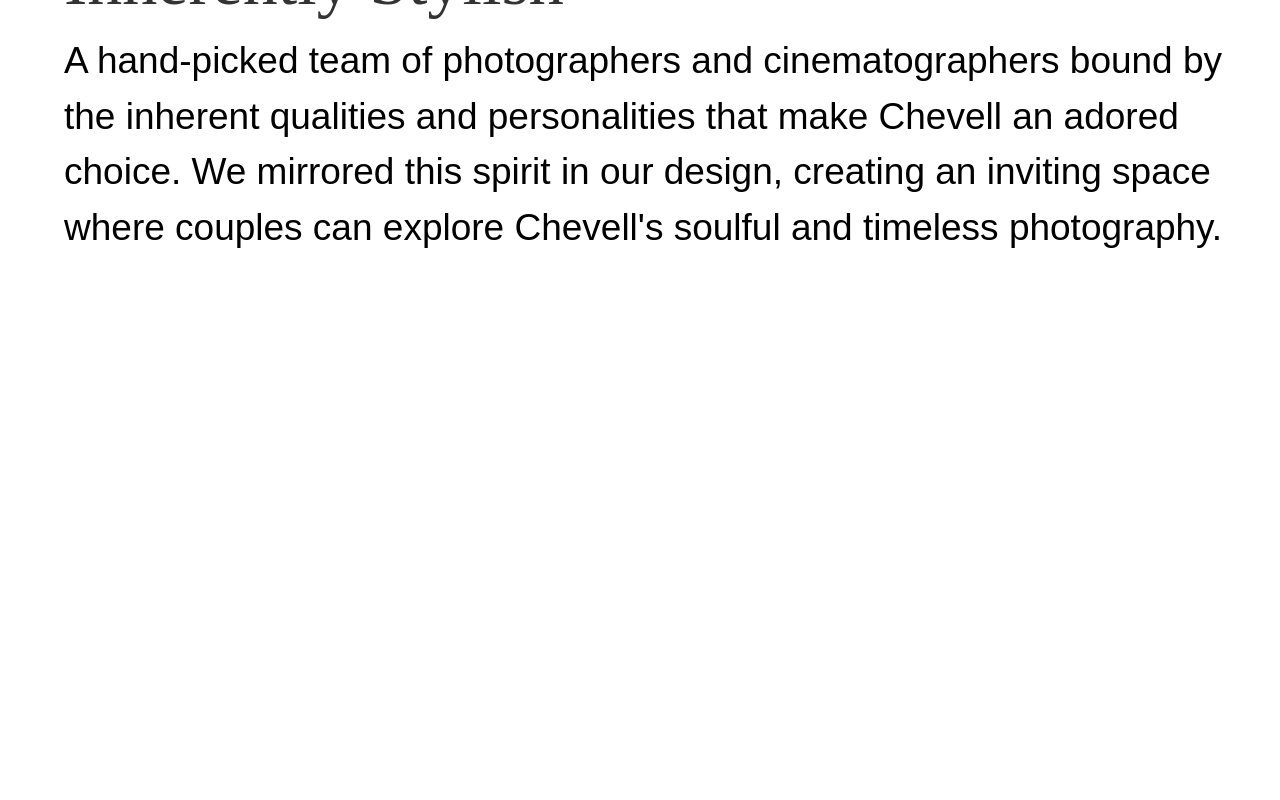
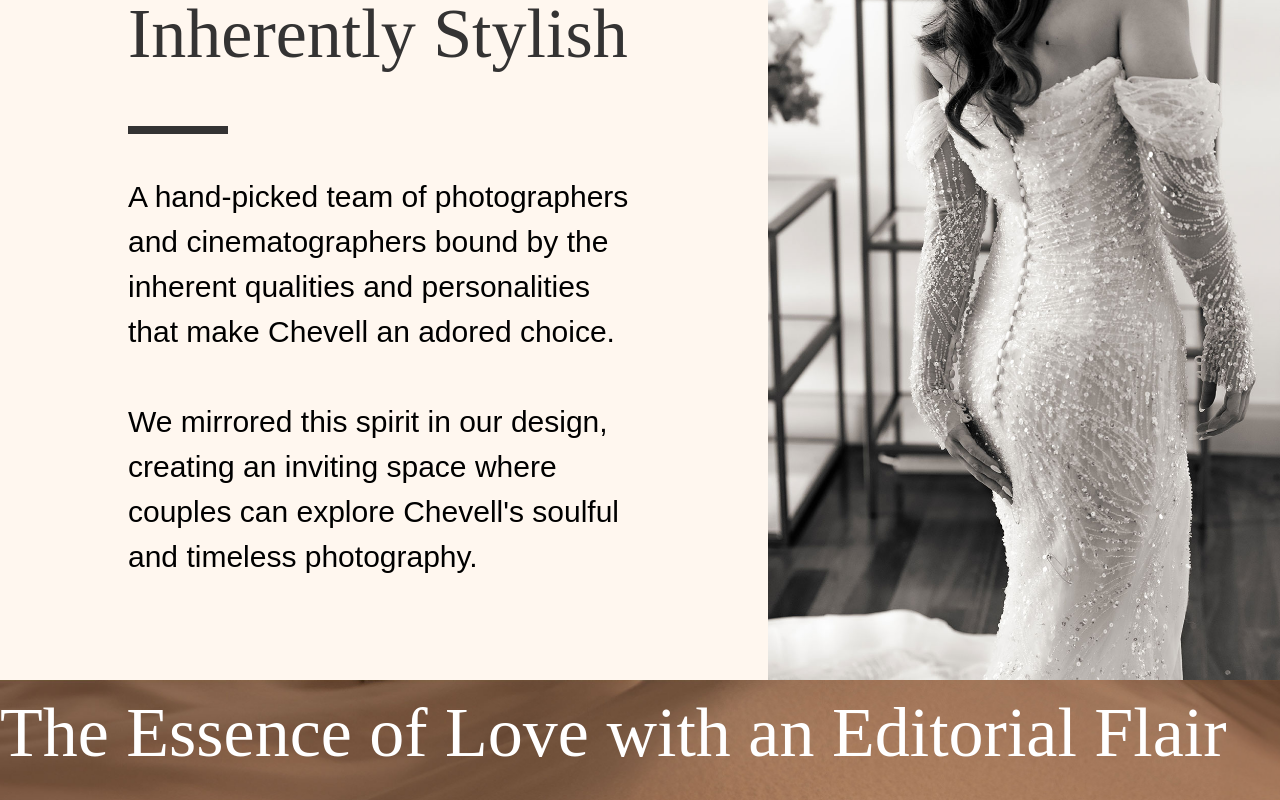
Before and after one commit to tjsoho/sohohouse, a React (Create React App) app: page /chevell in a window 1280 px wide. Shown: the part 920-1720 px from the top of the page. Before the commit the page ends 1600 px from the top, so only its background shows below. Built offline with nearby package versions, Linux system fonts and the light colour scheme.

Commit message:
feat: :rocket:

```diff
--- a/src/components/Pages/Chevell/Chevell.tsx
+++ b/src/components/Pages/Chevell/Chevell.tsx
@@ -1,12 +1,13 @@
-import React from "react";
 import ChevellHeader from "./components/ChevellHeader";
 import InherentlyStylish from "./components/InherentlyStylish";
+import EssenceOfLove from "./components/EssenceOfLove";
 
 const Chevell = () => {
   return (
     <div>
       <ChevellHeader />
       <InherentlyStylish />
+      <EssenceOfLove />
     </div>
   );
 };
--- /dev/null
+++ b/src/components/Pages/Chevell/components/EssenceOfLove.tsx
@@ -0,0 +1,19 @@
+import ChevellImage3 from "../assets/images/chevell3.jpg";
+import ChevellText from "./core/ChevellText";
+
+const EssenceOfLove = () => {
+  return (
+    <div
+      className="h-[100vh] bg-cover lg:bg-cover"
+      style={{
+        backgroundImage: `url(${ChevellImage3})`,
+      }}
+    >
+      <ChevellText type="h2" color={"white"}>
+        The Essence of Love with an Editorial Flair
+      </ChevellText>
+    </div>
+  );
+};
+
+export default EssenceOfLove;
--- a/src/components/Pages/Chevell/components/InherentlyStylish.tsx
+++ b/src/components/Pages/Chevell/components/InherentlyStylish.tsx
@@ -1,20 +1,37 @@
 import { ChevellColors } from "../constants/ChevellColors";
 import ChevellText from "./core/ChevellText";
+import ChevellImage2 from "../assets/images/chevell2.jpg";
 
 const InherentlyStylish = () => {
   return (
-    <div className={`bg-[${ChevellColors.CREAM_WHITE}] h-[100vh]`}>
-      <div className="ml-[5%] pt-12">
-        <ChevellText type={"h2"} color={ChevellColors.SOFT_BLACK}>
+    <div
+      style={{ backgroundColor: ChevellColors.CREAM_WHITE, height: "100vh" }}
+      className="flex sm:flex-row flex-col items-center"
+    >
+      <div className="flex-1 p-[10%]">
+        <ChevellText type="h2" color={ChevellColors.SOFT_BLACK}>
           Inherently Stylish
         </ChevellText>
-        <ChevellText type={"sub1"} color={ChevellColors.SOFT_BLACK}>
+        <div
+          className="w-[100px] h-[8px] my-10"
+          style={{
+            backgroundColor: ChevellColors.SOFT_BLACK,
+          }}
+        ></div>
+        <ChevellText type="sub1" color={ChevellColors.SOFT_BLACK}>
           A hand-picked team of photographers and cinematographers bound by the
           inherent qualities and personalities that make Chevell an adored
-          choice. We mirrored this spirit in our design, creating an inviting
-          space where couples can explore Chevell's soulful and timeless
-          photography.
+          choice. <br /> <br /> We mirrored this spirit in our design, creating
+          an inviting space where couples can explore Chevell's soulful and
+          timeless photography.
         </ChevellText>
+      </div>
+      <div className="flex flex-row flex-1 justify-end md:object-right">
+        <img
+          src={ChevellImage2}
+          alt="Wedding dress"
+          className="h-screen w-auto object-cover lg:object-right"
+        />
       </div>
     </div>
   );
--- a/src/components/Pages/Chevell/components/core/ChevellText.tsx
+++ b/src/components/Pages/Chevell/components/core/ChevellText.tsx
@@ -31,7 +31,7 @@
         return <h3 style={{ color, fontFamily: "OggItalic" }}>{children}</h3>;
       case "sub1":
         return (
-          <p className="text-[20px] sm:text-[25px] md:text-[30px] lg:text-[35px] xl:text-[37px]">
+          <p className="text-[16px] sm:text-[18px] md:text-[20px] lg:text-[25px] xl:text-[30px]">
             {children}
           </p>
         );
```
Also changed, not shown: src/components/Pages/Chevell/assets/images/chevell2.jpg (renamed from public/assets/images/CHEVELL/chevell2.jpg), src/components/Pages/Chevell/assets/images/chevell3.jpg (renamed from public/assets/images/CHEVELL/chevell3.jpg).
